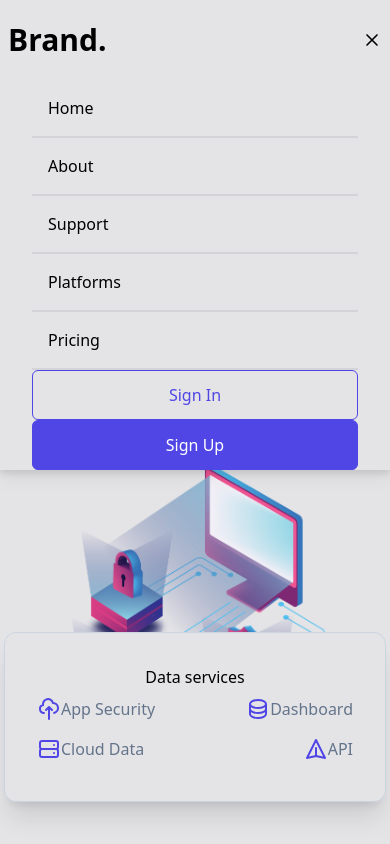
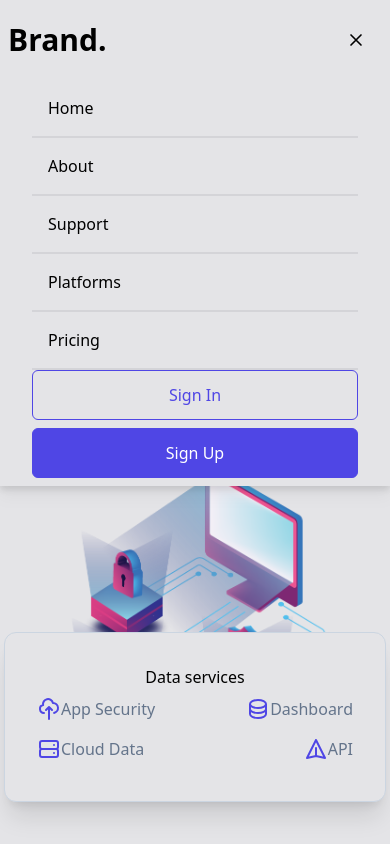
Before and after one commit to Nyamekesse/react-tailwind-cloud-management-app, a React (Vite) app: page / in a window 390 px wide. Both pictures are taken after a click on the icon 372 px from the left and 40 px from the top of the page. Shown: the top 844 px of the page. Built offline with nearby package versions, Linux system fonts and the light colour scheme.

Commit message:
updated navbar component added spacing to menu icon and buttons

```diff
--- a/src/components/Navbar.jsx
+++ b/src/components/Navbar.jsx
@@ -27,7 +27,7 @@ const Navbar = () => {
             </button>
             <button className="px-8 py-3">Sign Out</button>
           </div>
-          <div className="md:hidden">
+          <div className="md:hidden mr-4">
             {!nav ? (
               <MenuIcon className="w-5" onClick={handleClick} />
             ) : (
@@ -46,7 +46,7 @@ const Navbar = () => {
             <button className="bg-transparent text-indigo-600 px-8 py-3">
               Sign In
             </button>
-            <button className="px-8 py-3">Sign Up</button>
+            <button className="px-8 py-3 my-2">Sign Up</button>
           </div>
         </ul>
       </div>
--- a/src/css/main.css
+++ b/src/css/main.css
@@ -587,6 +587,11 @@ button:hover {
   margin-bottom: 1.5rem;
 }
 
+.my-2 {
+  margin-top: 0.5rem;
+  margin-bottom: 0.5rem;
+}
+
 .mr-4 {
   margin-right: 1rem;
 }
@@ -625,6 +630,14 @@ button:hover {
 
 .ml-2 {
   margin-left: 0.5rem;
+}
+
+.mr-2 {
+  margin-right: 0.5rem;
+}
+
+.mr-3 {
+  margin-right: 0.75rem;
 }
 
 .flex {
```
